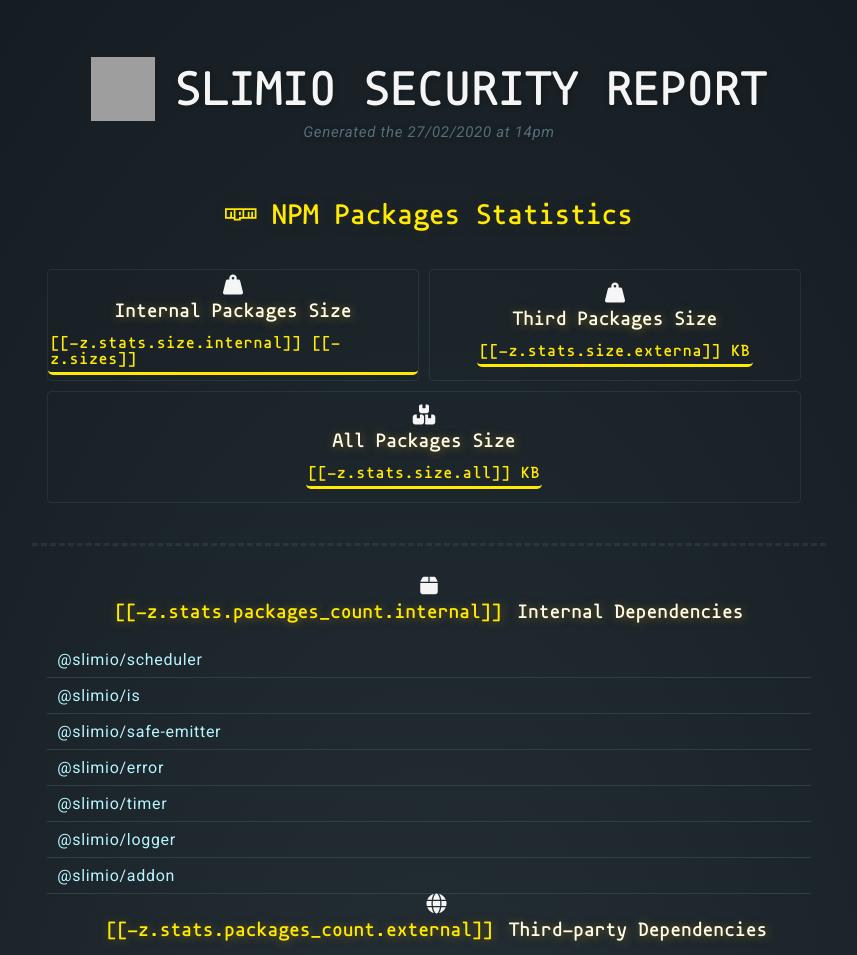
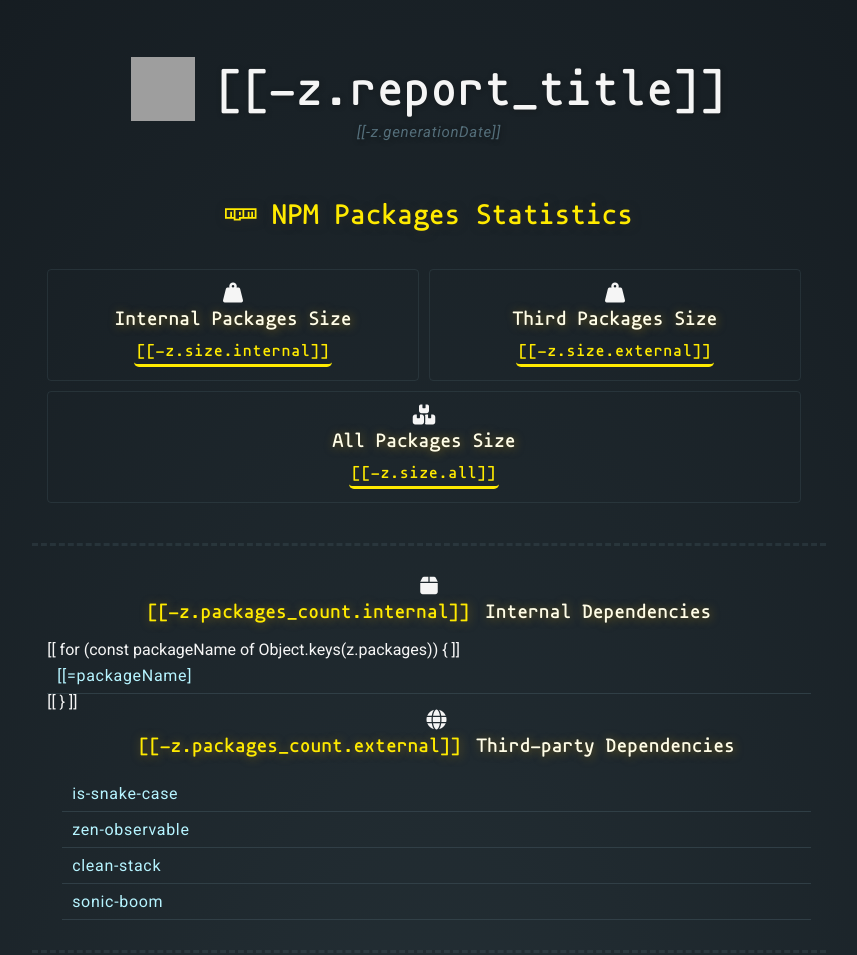
Before and after one commit to NodeSecure/report, a website: page views/template.html in a window 1280 px wide. Shown: the top 955 px of the page, without its empty margins (211-1068 px from the left). Drawn offline with nearby package versions, Linux system fonts and the light colour scheme; grey boxes are pictures that could not be loaded; files whose address does not match are found by name.

Commit message:
test: template

```diff
--- a/views/template.html
+++ b/views/template.html
@@ -23,8 +23,8 @@
         <div class="logo">
             <img src="https://avatars0.githubusercontent.com/u/29552883?s=200&v=4" />
         </div>
-        <h1>SLIMIO SECURITY REPORT</h1>
-        <p>Generated the 27/02/2020 at 14pm</p>
+        <h1>[[-z.report_title]]</h1>
+        <p>[[-z.generationDate]] </p>
     </header>
 
     <section>
@@ -34,17 +34,17 @@
                 <div class="one-stat">
                     <i class="fas fa-weight-hanging"></i>
                     <h3>Internal Packages Size</h3>
-                    <span>[[-z.stats.size.internal]] [[-z.sizes]]</span>
+                    <span>[[-z.size.internal]]</span>
                 </div>
                 <div class="one-stat">
                     <i class="fas fa-weight-hanging"></i>
                     <h3>Third Packages Size</h3>
-                    <span>[[-z.stats.size.externa]] KB</span>
+                    <span>[[-z.size.external]]</span>
                 </div>
                 <div class="one-stat">
                     <i class="fas fa-boxes"></i>
                     <h3>All Packages Size</h3>
-                    <span>[[-z.stats.size.all]] KB</span>
+                    <span>[[-z.size.all]]</span>
                 </div>
             </div>
         </div>
@@ -52,36 +52,20 @@
             <div class="box-stats">
                 <div class="box-title">
                     <i class="fas fa-box"></i>
-                    <h3><span>[[-z.stats.packages_count.internal]]</span>Internal Dependencies</h3>
+                    <h3><span>[[-z.packages_count.internal]]</span>Internal Dependencies</h3>
                 </div>
-                <ul>
-                    <li>
-                        <p>@slimio/scheduler</p>
-                    </li>
-                    <li>
-                        <p>@slimio/is</p>
-                    </li>
-                    <li>
-                        <p>@slimio/safe-emitter</p>
-                    </li>
-                    <li>
-                        <p>@slimio/error</p>
-                    </li>
-                    <li>
-                        <p>@slimio/timer</p>
-                    </li>
-                    <li>
-                        <p>@slimio/logger</p>
-                    </li>
-                    <li>
-                        <p>@slimio/addon</p>
-                    </li>
-                </ul>
+                    <ul>
+                        [[ for (const packageName of Object.keys(z.packages)) { ]]
+                            <li>
+                                <p>[[=packageName]</p>
+                            </li>
+                        [[ } ]]
+                    </ul>
             </div>
             <div class="box-stats">
                 <div class="box-title">
                     <i class="fas fa-globe"></i>
-                    <h3><span>[[-z.stats.packages_count.external]]</span>Third-party Dependencies</h3>
+                    <h3><span>[[-z.packages_count.external]]</span>Third-party Dependencies</h3>
                 </div>
                 <ul>
                     <li>
```
Also changed, not shown: index.js (+13 -1 lines).
